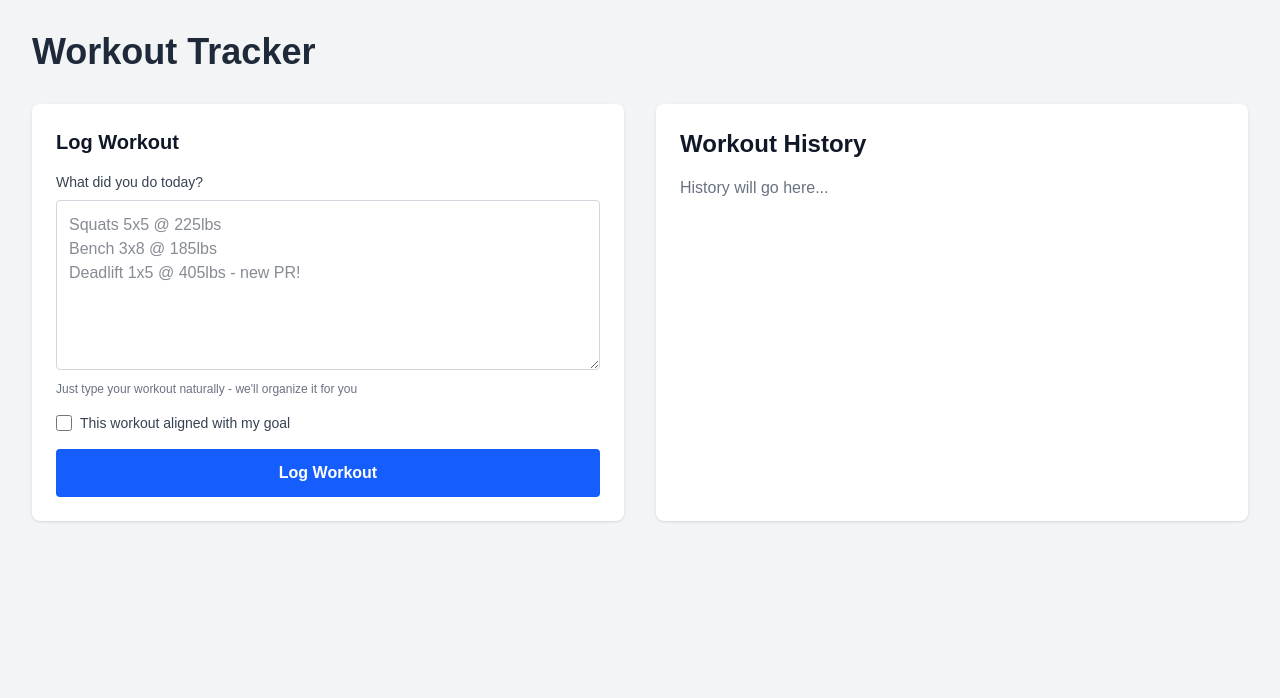
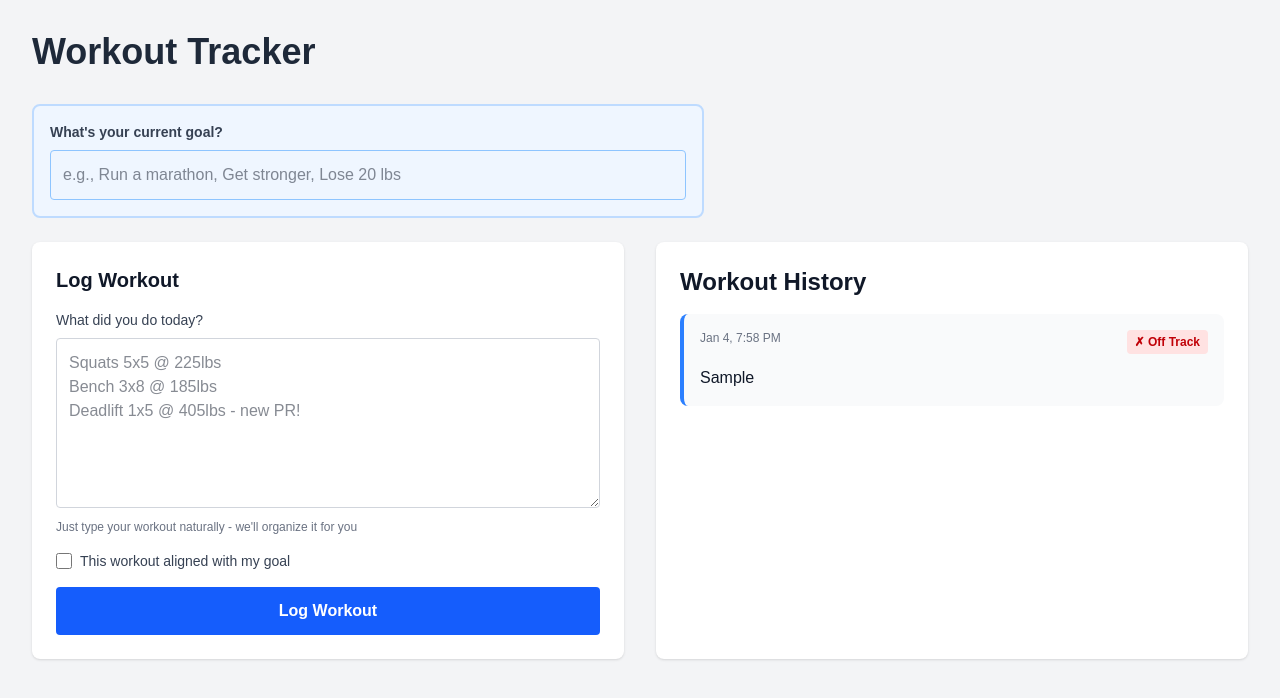
Before and after one commit to Cheddahjay/Workout-tracker, a Next.js app: page / in a window 1280 px wide. Both pictures are taken after typing "Sample" into the empty fields and a click on the button "Log Workout". Shown: the top 698 px of the page. Built offline with nearby package versions, Linux system fonts and the light colour scheme.

Commit message:
Added goal input - complete core MVP functionality

```diff
--- a/app/components/WorkoutForm.tsx
+++ b/app/components/WorkoutForm.tsx
@@ -90,5 +90,3 @@ export default function WorkoutForm({ onSubmitWorkout }: WorkoutFormProps) {
     </div>
   );
 }
-
-    // For now, we'll treat the whole summary as one "exercise
--- /dev/null
+++ b/app/components/WorkoutHistory.tsx
@@ -0,0 +1,53 @@
+"use client"
+
+import { WorkoutEntry } from "../page"
+
+export interface WorkoutHistoryProps{
+    workouts: WorkoutEntry[]
+
+}
+
+export default function WorkoutHistory({workouts}: WorkoutHistoryProps){
+    return(
+        <div className="bg-white p-6 rounded-lg shadow">
+            <h2 className="text-2xl font-bold mb-4 text-gray-900">Workout History</h2>
+
+            {workouts.length === 0 ? (
+                <p className="text-gray-500 italic">No workouts logged yet. Start tracking!</p>
+            ) : (
+                <div className="space-y-4">
+                    {workouts.map((workout) => (
+                        <div
+                           key={workout.id}
+                           className="border-l-4 border-blue-500 bg-gray-50 p-4 rounded-lg"
+                        >
+                            <div className="flex justify-between items-start mb-3">
+                                <span className="text-xs text-gray-500">
+                                    {new Date(workout.timestamp).toLocaleString('en-us',{
+                                        month: 'short',
+                                        day: 'numeric',
+                                        hour: 'numeric',
+                                        minute: '2-digit',
+                                        hour12: true
+                                    })}
+                                </span>
+
+                                <span className={`text-xs font-bold px-2 py-1 rounded ${
+                                    workout.isGoalAligned
+                                    ? 'bg-green-100 text-green-700'
+                                    : 'bg-red-100 text-red-700'
+                                }`}>
+                                    {workout.isGoalAligned ? '✓ Goal' : '✗ Off Track'}
+
+                                </span>
+                            </div>
+                            <p className="text-gray-900 whitespace-pre-line">
+                                {workout.exercises[0]?.notes || 'No details'}
+                            </p>
+                        </div>
+                    ))}
+                </div>
+            )}
+        </div>
+    )
+}
--- a/app/page.tsx
+++ b/app/page.tsx
@@ -3,9 +3,10 @@
 import { useState } from "react";
 import WorkoutForm from "./components/WorkoutForm";
 import { Exercise } from "./components/WorkoutForm";
+import WorkoutHistory from "./components/WorkoutHistory";
 
 // Define the complete structure of a saved workout entry
-interface WorkoutEntry {
+export interface WorkoutEntry {
   id: number;
   timestamp: string;
   exercises: Exercise[];
@@ -16,6 +17,7 @@ interface WorkoutEntry {
 export default function Home() {
   // State: Array to hold all workout entries
   const [workouts, setWorkouts] = useState<WorkoutEntry[]>([]);
+  const [goal, setGoal] = useState<string>('');
 
   // Function to add a new workout to the list
   const handleAddWorkout = (
@@ -40,17 +42,33 @@ export default function Home() {
     <main className="min-h-screen bg-gray-100 p-8">
       <h1 className="text-4xl font-bold mb-8 text-gray-800">Workout Tracker</h1>
 
+      {/* Goal Input */}
+      <div className="bg-blue-50 border-2 border-blue-200 p-4 rounded-lg mb-6 max-w-2xl">
+        <label className="block text-sm font-semibold text-gray-700 mb-2">
+          What's your current goal?
+        </label>
+        <input
+          type="text"
+          value={goal}
+          onChange={(e) => setGoal(e.target.value)}
+          placeholder="e.g., Run a marathon, Get stronger, Lose 20 lbs"
+          className="w-full p-3 border border-blue-300 rounded text-gray-900 focus:ring-2 focus:ring-blue-500 focus:border-transparent"
+        />
+        {goal && (
+          <p className="text-xs text-gray-600 mt-2">
+            💪 Working toward: <span className="font-semibold">{goal}</span>
+          </p>
+        )}
+      </div>
+
       <div className="grid grid-cols-1 lg:grid-cols-2 gap-8">
         {/* Left Side - Form */}
         <div>
           <WorkoutForm onSubmitWorkout={handleAddWorkout} />
         </div>
 
-        {/* Right Side - History Placeholder */}
-        <div className="bg-white p-6 rounded-lg shadow">
-          <h2 className="text-2xl font-bold mb-4 text-gray-900">Workout History</h2>
-          <p className="text-gray-500">History will go here...</p>
-        </div>
+        {/* Right Side - History */}
+        <WorkoutHistory workouts={workouts} />
       </div>
     </main>
   );
```
Also changed, not shown: 1 other file (tests, documents, lock files or other folders).
